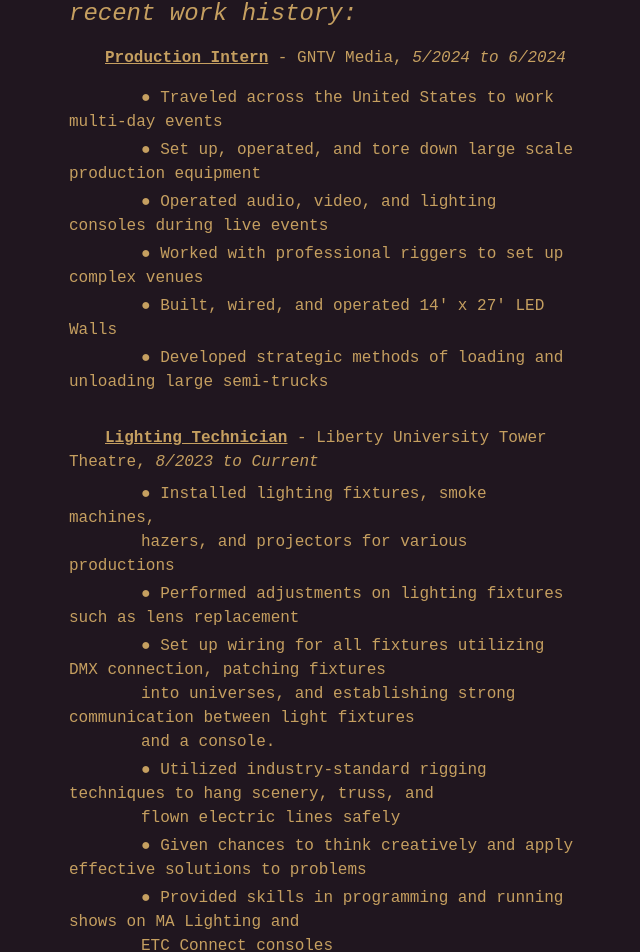
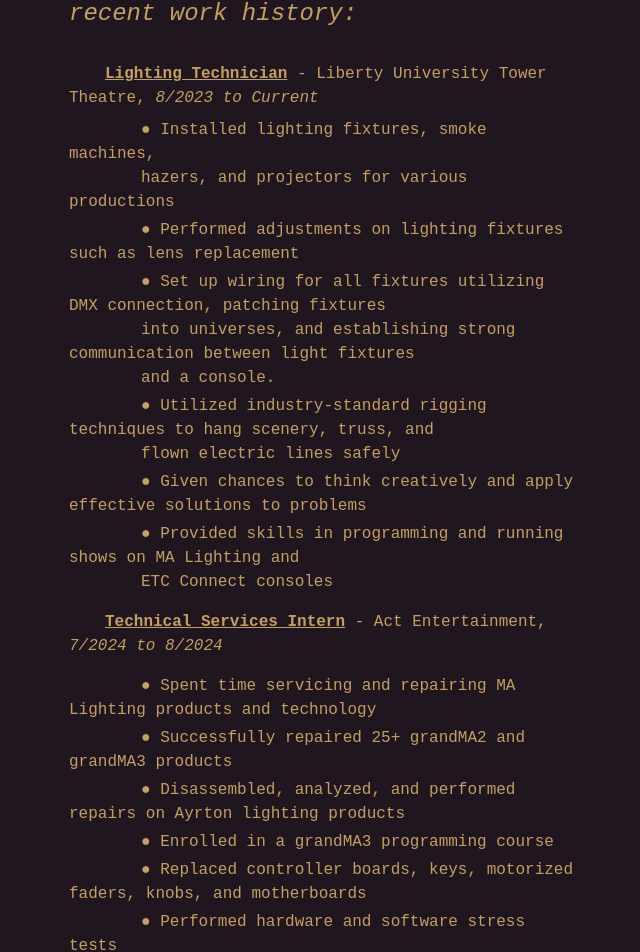
Before and after one commit to 4ubiks/portfolio-website, a React (Create React App) app: page /resume in a window 1280 px wide. Shown: the part 1037-1989 px from the top of the page, without its empty margins (315-955 px from the left). Built offline with nearby package versions, Linux system fonts and the light colour scheme.

Commit message:
changed resume stuff

```diff
--- a/src/components/footer.js
+++ b/src/components/footer.js
@@ -22,6 +22,9 @@ export default function Footer(){
 
                 <a href="https://youtube.com/@4ubiks?feature=shared" target="_blank">
                     <svg xmlns="http://www.w3.org/2000/svg" width="24" height="24" viewBox="0 0 24 24" className="fill-current"><path d="M19.615 3.184c-3.604-.246-11.631-.245-15.23 0-3.897.266-4.356 2.62-4.385 8.816.029 6.185.484 8.549 4.385 8.816 3.6.245 11.626.246 15.23 0 3.897-.266 4.356-2.62 4.385-8.816-.029-6.185-.484-8.549-4.385-8.816zm-10.615 12.816v-8l8 3.993-8 4.007z"></path></svg></a>
+
+                   <a href="https://github.com/4ubiks" target="_blank">
+                   <svg xmlns="http://www.w3.org/2000/svg" width="24" height="24" viewBox="0 0 24 24" className="fill-current"><path d="M12 0c-6.626 0-12 5.373-12 12 0 5.302 3.438 9.8 8.207 11.387.599.111.793-.261.793-.577v-2.234c-3.338.726-4.033-1.416-4.033-1.416-.546-1.387-1.333-1.756-1.333-1.756-1.089-.745.083-.729.083-.729 1.205.084 1.839 1.237 1.839 1.237 1.07 1.834 2.807 1.304 3.492.997.107-.775.418-1.305.762-1.604-2.665-.305-5.467-1.334-5.467-5.931 0-1.311.469-2.381 1.236-3.221-.124-.303-.535-1.524.117-3.176 0 0 1.008-.322 3.301 1.23.957-.266 1.983-.399 3.003-.404 1.02.005 2.047.138 3.006.404 2.291-1.552 3.297-1.23 3.297-1.23.653 1.653.242 2.874.118 3.176.77.84 1.235 1.911 1.235 3.221 0 4.609-2.807 5.624-5.479 5.921.43.372.823 1.102.823 2.222v3.293c0 .319.192.694.801.576 4.765-1.589 8.199-6.086 8.199-11.386 0-6.627-5.373-12-12-12z"/></svg></a>
                 </div>
 
                 <div className="App">
--- a/src/pages/resume.js
+++ b/src/pages/resume.js
@@ -51,20 +51,6 @@ export const Resume = () => {
                 recent work history:
             </p>
 
-            {/* GNTV */}
-            <p className="indent pt-4"><a className="bold underline">Production Intern</a> - GNTV Media, <a className="italic">5/2024 to 6/2024</a>
-            </p>
-
-            <p className="indent2 pt-4">● Traveled across the United States to work multi-day events</p>
-            <p className="indent2 pt-1">● Set up, operated, and tore down large scale production equipment</p>
-            <p className="indent2 pt-1">● Operated audio, video, and lighting consoles during live events</p>
-            <p className="indent2 pt-1">● Worked with professional riggers to set up complex venues</p>
-            <p className="indent2 pt-1">● Built, wired, and operated 14' x 27' LED Walls</p>
-            <p className="indent2 pt-1">● Developed strategic methods of loading and unloading large semi-trucks</p>
-
-
-
-
             {/* LU WORK */}
              <p className="indent pt-8"><a className="bold underline">Lighting Technician</a> - Liberty University Tower Theatre, <a className="italic">8/2023 to Current</a>
              </p>
@@ -86,6 +72,16 @@ export const Resume = () => {
             <p className="indent2 pt-1">● Provided skills in programming and running shows on MA Lighting and </p>
                 <p className="indent2">ETC Connect consoles</p>
 
+            {/* ACT */}
+            <p className="indent pt-4"><a className="bold underline">Technical Services Intern</a> - Act Entertainment, <a className="italic">7/2024 to 8/2024</a>
+            </p>
+
+            <p className="indent2 pt-4">● Spent time servicing and repairing MA Lighting products and technology</p>
+            <p className="indent2 pt-1">● Successfully repaired 25+ grandMA2 and grandMA3 products</p>
+            <p className="indent2 pt-1">● Disassembled, analyzed, and performed repairs on Ayrton lighting products</p>
+            <p className="indent2 pt-1">● Enrolled in a grandMA3 programming course</p>
+            <p className="indent2 pt-1">● Replaced controller boards, keys, motorized faders, knobs, and motherboards</p>
+            <p className="indent2 pt-1">● Performed hardware and software stress tests</p>
 
             {/* CHCC INTERNSHIP */}
             <p className="indent pt-8"><a className="bold underline">Production Intern</a> - Cherry Hills Community Church, <a className="italic">5/2023 to 8/2023</a></p>
@@ -125,6 +121,10 @@ export const Resume = () => {
             </p>
 
             <p className="indent pt-4">
+                <h2><a className="bold">Atari-Themed RPG</a> - 8-bit Atari-themed game created using 6502 Assembly language. Served as an exposure to assembly language, byte-level operations, memory allocation, and computer processing.</h2>
+            </p>
+
+            <p className="indent pt-4">
                 <h2><a className="bold">RREF Calculator</a> - Calculator to find the Echelon form, Reduced Echelon form, and Row-Reduced Echelon Form of a given <a className="italic">n x n</a> matrix. Built in C++ using object-oriented programming, dynamic memomry allocation, and basic linear algebra concepts</h2>
             </p>
 
```
